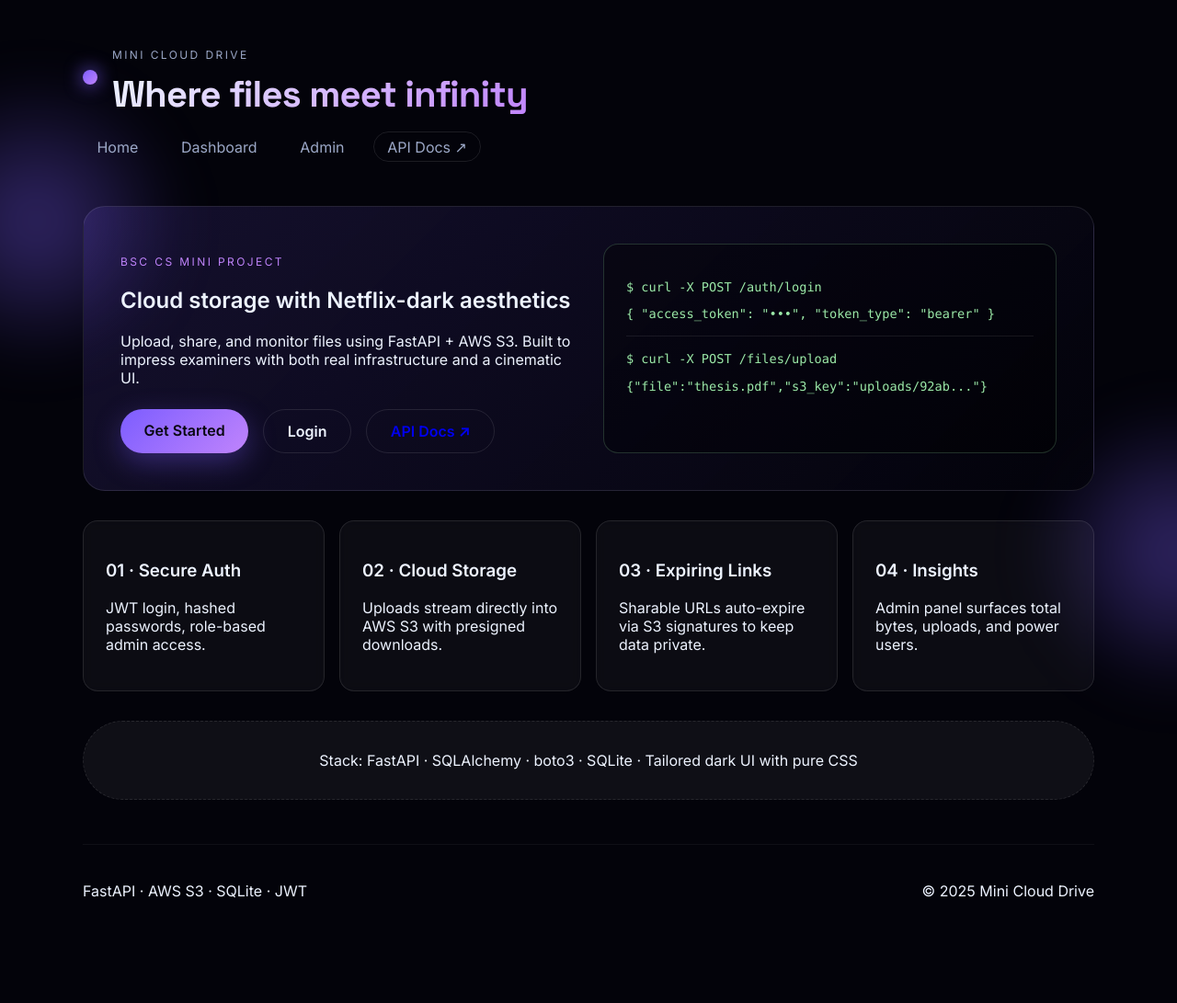
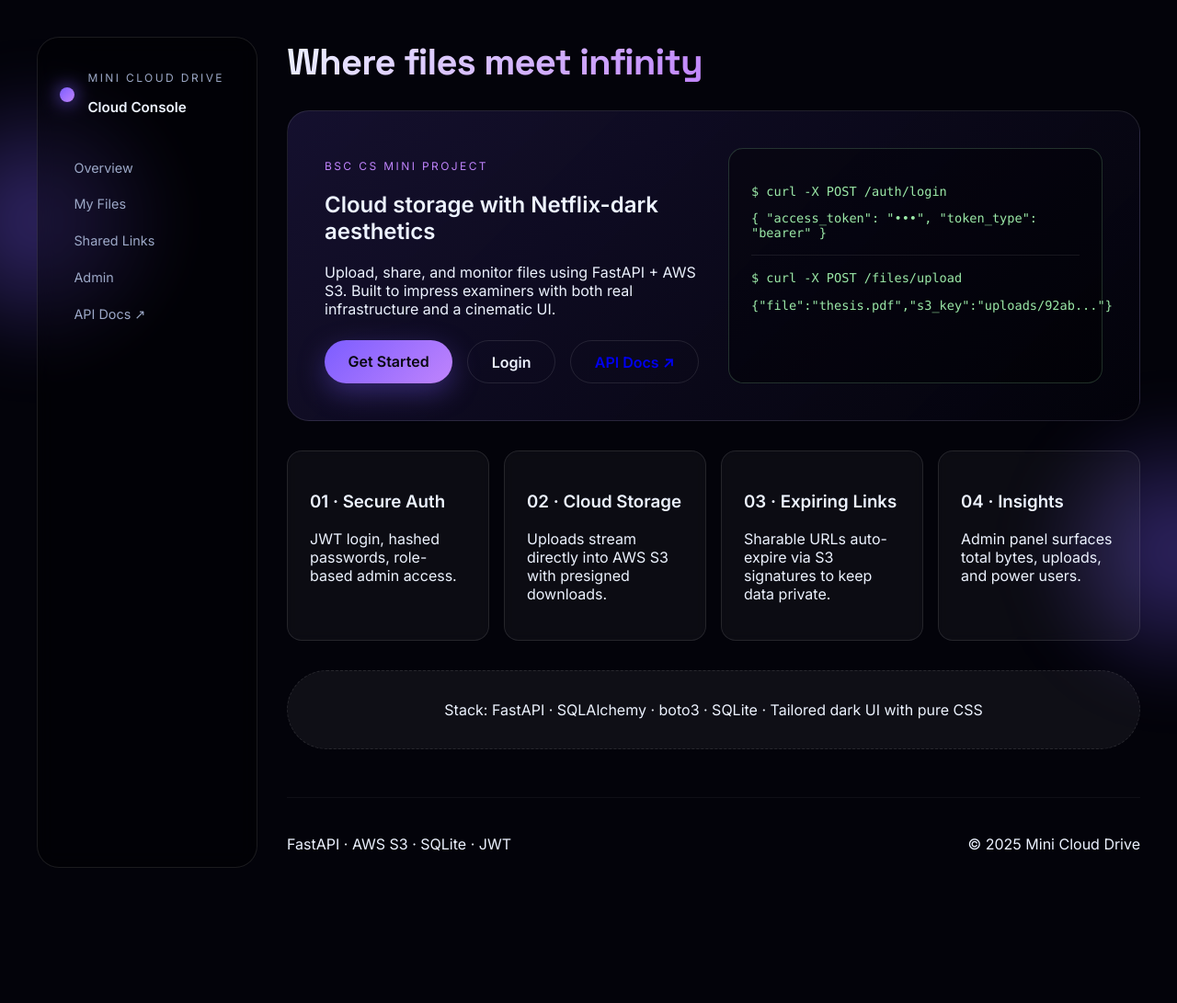
Before and after one commit to taslim19/s3-file-uploader, a FastAPI app: page / in a window 1280 px wide. Shown: the whole page at 92% size. After the commit the page ends 944 px from the top, so only its background shows below. Run offline with FastAPI, Linux system fonts and the light colour scheme; parts of the project's set-up code (start-up, migrations or seed data) failed here and were passed over.

Commit message:
feat(ui): add sidebar layout navigation

```diff
--- a/static/styles.css
+++ b/static/styles.css
@@ -52,21 +52,38 @@
 .shell {
   position: relative;
   z-index: 1;
-  width: min(1100px, 90vw);
+  width: min(1200px, 94vw);
   margin: 0 auto;
 }
 
-header.shell {
-  padding: 2.5rem 0 1rem;
+.layout {
+  display: grid;
+  grid-template-columns: 240px minmax(0, 1fr);
+  gap: 2rem;
+  padding: 2.5rem 0 2rem;
+}
+
+.sidebar {
+  background: rgba(0, 0, 0, 0.4);
+  border-radius: 24px;
+  border: 1px solid var(--border);
+  padding: 1.5rem;
   display: flex;
   flex-direction: column;
-  gap: 1rem;
+  gap: 1.5rem;
+  backdrop-filter: blur(10px);
 }
 
-.brand {
+.sidebar-brand {
   display: flex;
-  gap: 1rem;
+  gap: 0.9rem;
   align-items: center;
+}
+
+.sidebar-title {
+  font-weight: 600;
+  font-size: 0.95rem;
+  color: var(--text);
 }
 
 .dot {
@@ -101,32 +118,44 @@
   color: var(--accent-strong);
 }
 
-nav {
+.sidebar-nav {
   display: flex;
-  gap: 1rem;
-  flex-wrap: wrap;
+  flex-direction: column;
+  gap: 0.4rem;
 }
 
-nav a {
+.sidebar-nav a {
   color: var(--text-muted);
   text-decoration: none;
-  padding: 0.35rem 0.9rem;
+  padding: 0.45rem 0.9rem;
   border-radius: 999px;
   border: 1px solid transparent;
   transition: 0.2s;
+  font-size: 0.9rem;
 }
 
-nav a:hover {
+.sidebar-nav a:hover {
   color: var(--text);
   border-color: var(--border);
 }
 
-nav a.ghost {
+.sidebar-nav a.ghost {
   border-color: var(--border);
 }
 
-main.shell {
-  padding: 2rem 0 3rem;
+.content-area {
+  display: flex;
+  flex-direction: column;
+  gap: 1.75rem;
+}
+
+.topbar {
+  display: flex;
+  justify-content: space-between;
+  align-items: center;
+}
+
+.main-content {
   display: flex;
   flex-direction: column;
   gap: 2rem;
@@ -276,7 +305,7 @@
 .footer {
   border-top: 1px solid rgba(255, 255, 255, 0.05);
   padding-top: 1.5rem;
-  margin-bottom: 2rem;
+  margin-top: 1.5rem;
   display: flex;
   justify-content: space-between;
   flex-wrap: wrap;
@@ -568,11 +597,19 @@
 }
 
 @media (max-width: 600px) {
-  header.shell {
-    text-align: center;
+  .layout {
+    grid-template-columns: 1fr;
   }
-  nav {
-    justify-content: center;
+  .sidebar {
+    flex-direction: row;
+    align-items: center;
+    justify-content: space-between;
+  }
+  .sidebar-nav {
+    flex-direction: row;
+    flex-wrap: wrap;
+    justify-content: flex-end;
+    gap: 0.5rem;
   }
   .panel-header {
     flex-direction: column;
--- a/templates/base.html
+++ b/templates/base.html
@@ -9,27 +9,35 @@
   <body class="app-body">
     <div class="orb orb-left"></div>
     <div class="orb orb-right"></div>
-    <header class="shell">
-      <div class="brand">
+    <div class="shell layout">
+      <aside class="sidebar">
+        <div class="sidebar-brand">
           <span class="dot"></span>
           <div>
             <p class="eyebrow">Mini Cloud Drive</p>
-          <h1 class="hero-title">Where files meet infinity</h1>
+            <p class="sidebar-title">Cloud Console</p>
           </div>
         </div>
-      <nav>
-        <a href="/">Home</a>
-        <a href="/dashboard">Dashboard</a>
+        <nav class="sidebar-nav">
+          <a href="/">Overview</a>
+          <a href="/dashboard">My Files</a>
+          <a href="/dashboard#shared">Shared Links</a>
           <a href="/admin-panel">Admin</a>
-        <a class="ghost" href="/docs" target="_blank">API Docs ↗</a>
+          <a href="/docs" target="_blank">API Docs ↗</a>
         </nav>
+      </aside>
+      <div class="content-area">
+        <header class="topbar">
+          <h1 class="hero-title">Where files meet infinity</h1>
         </header>
-    <main class="shell">
+        <main class="main-content">
           {% block content %}{% endblock %}
         </main>
-    <footer class="shell footer">
+        <footer class="footer">
           <p>FastAPI · AWS S3 · SQLite · JWT</p>
           <p>&copy; 2025 Mini Cloud Drive</p>
         </footer>
+      </div>
+    </div>
   </body>
 </html>
```
Also changed, not shown: templates/dashboard.html (+34 -3 lines). Lines whose indentation alone changed are shown as unchanged.
